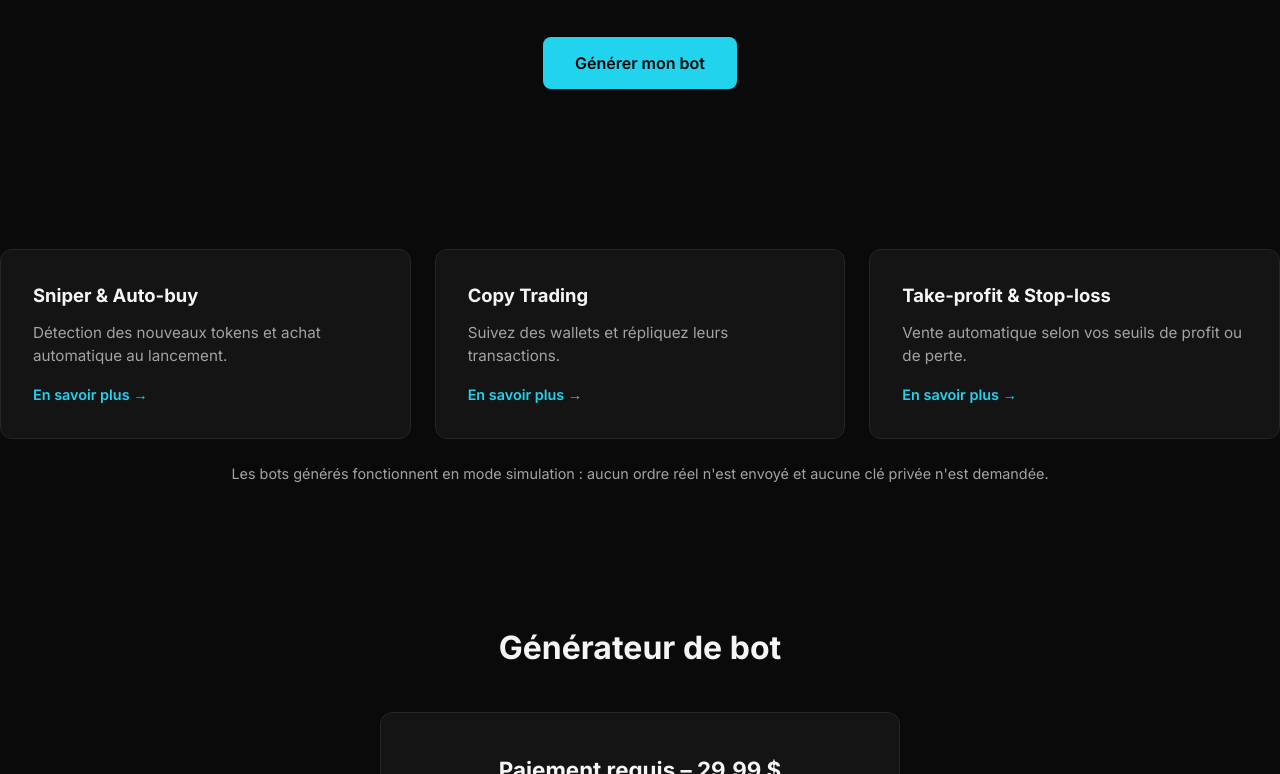
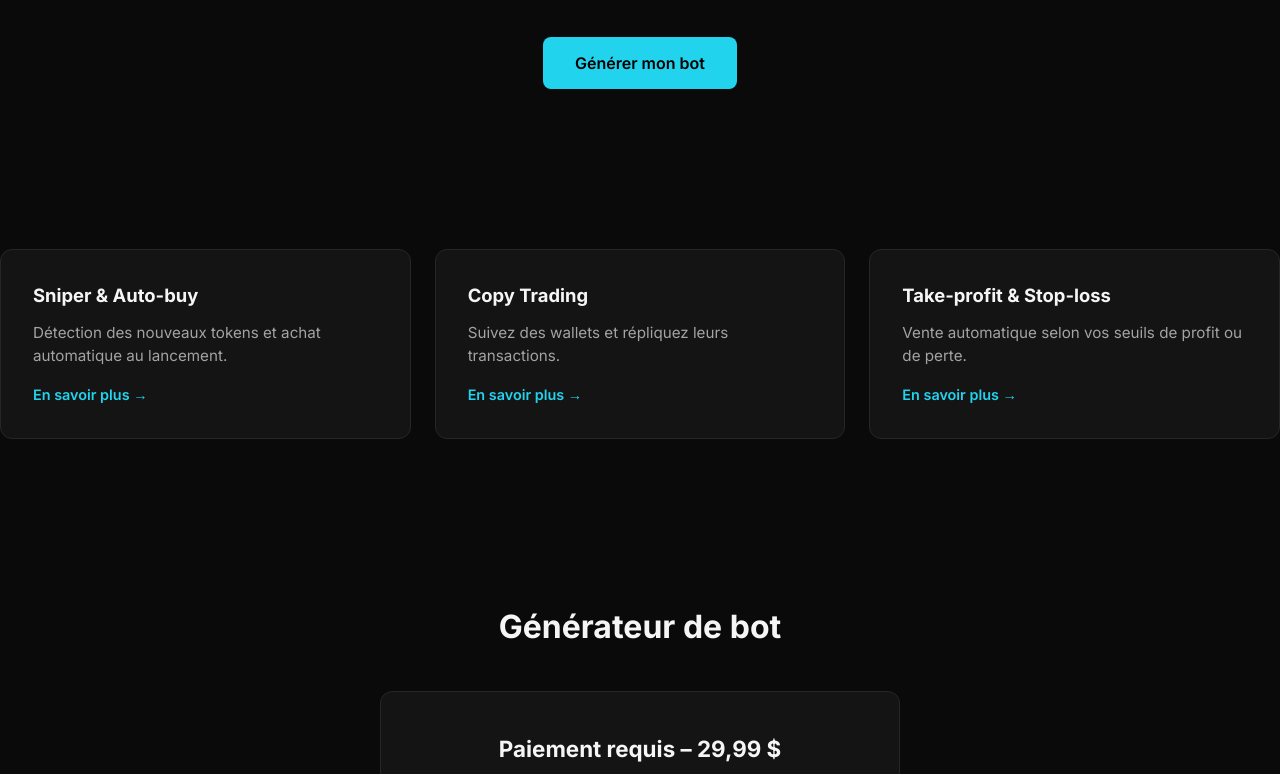
Before and after one commit to underratedvnux-source/memex-bot, a plain HTML site: page index.html in a window 1280 px wide. Shown: the part 326-1100 px from the top of the page. Drawn offline with Linux system fonts and the light colour scheme.

Commit message:
Update index.html

```diff
--- a/index.html
+++ b/index.html
@@ -135,7 +135,7 @@ footer { padding: 40px 0; text-align: center; color: var(--muted); font-size: 0.
 
   </div>
 </section>
-<p class="note container">Les bots générés fonctionnent en mode simulation : aucun ordre réel n'est envoyé et aucune clé privée n'est demandée.</p>
+<p class="note container"></p>
 
 <!-- MODALE -->
 <div id="feature-modal" class="modal-overlay hidden" onclick="closeFeature(event)">
```
